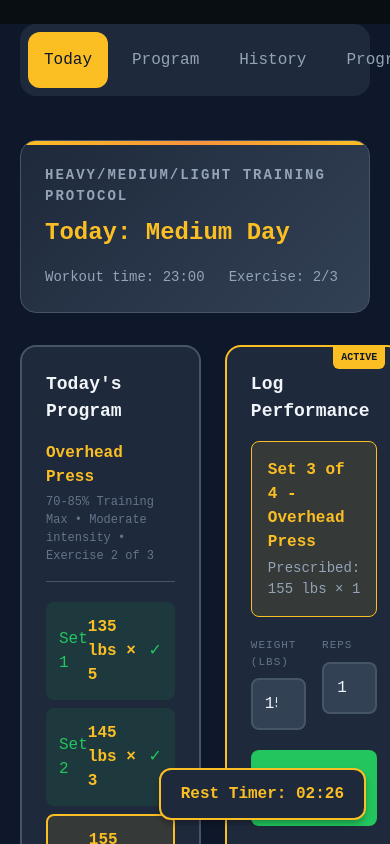
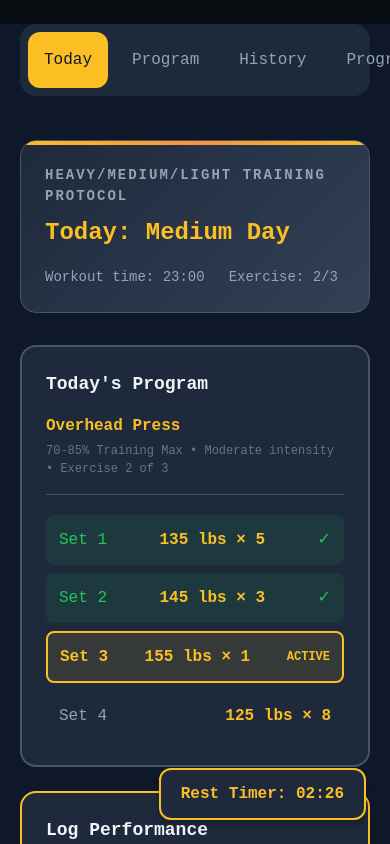
Before and after one commit to garry-cmd/pt-command, a Next.js app: page / in a window 390 px wide. Shown: the top 844 px of the page. Built offline with nearby package versions, Linux system fonts and the light colour scheme.

Commit message:
DUAL CARDS: Clean focused interface replaces comprehensive overload

```diff
--- a/app/page.tsx
+++ b/app/page.tsx
@@ -209,7 +209,7 @@ export default function PTCommand() {
         {/* Dual Cards Layout */}
         <div style={{
           display: 'grid',
-          gridTemplateColumns: '1fr 1fr',
+          gridTemplateColumns: window.innerWidth > 768 ? '1fr 1fr' : '1fr',
           gap: '24px',
           marginBottom: '40px'
         }}>
@@ -411,8 +411,12 @@ export default function PTCommand() {
                     cursor: 'pointer',
                     transition: 'all 0.2s ease'
                   }}
-                  onMouseOver={(e) => e.target.style.background = '#16a34a'}
-                  onMouseOut={(e) => e.target.style.background = '#22c55e'}
+                  onMouseEnter={(e) => {
+                    (e.target as HTMLButtonElement).style.background = '#16a34a';
+                  }}
+                  onMouseLeave={(e) => {
+                    (e.target as HTMLButtonElement).style.background = '#22c55e';
+                  }}
                 >
                   Complete Set
                 </button>
```
